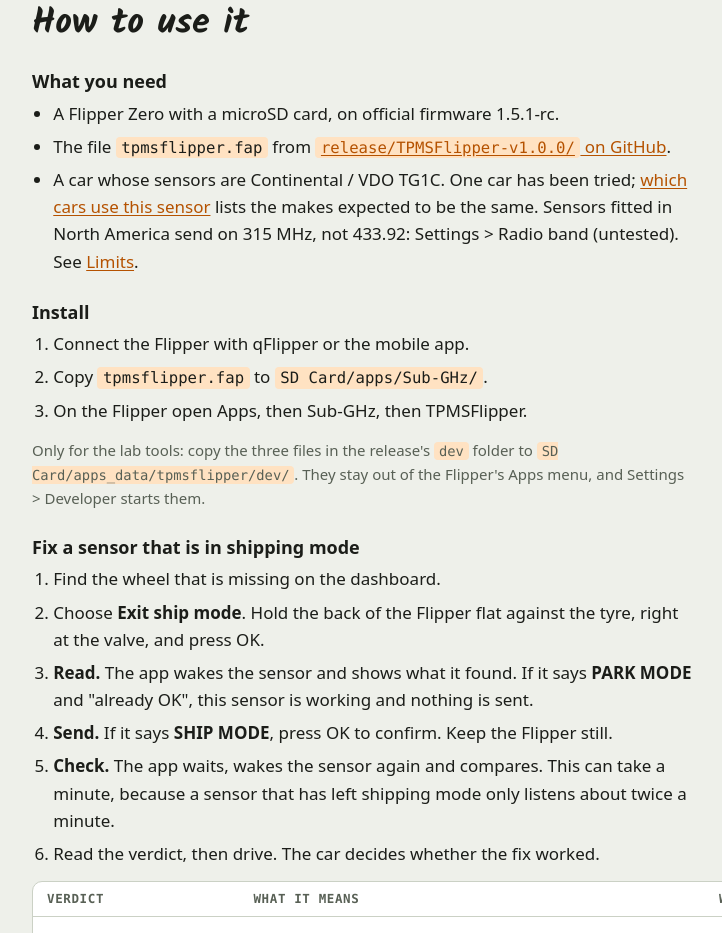
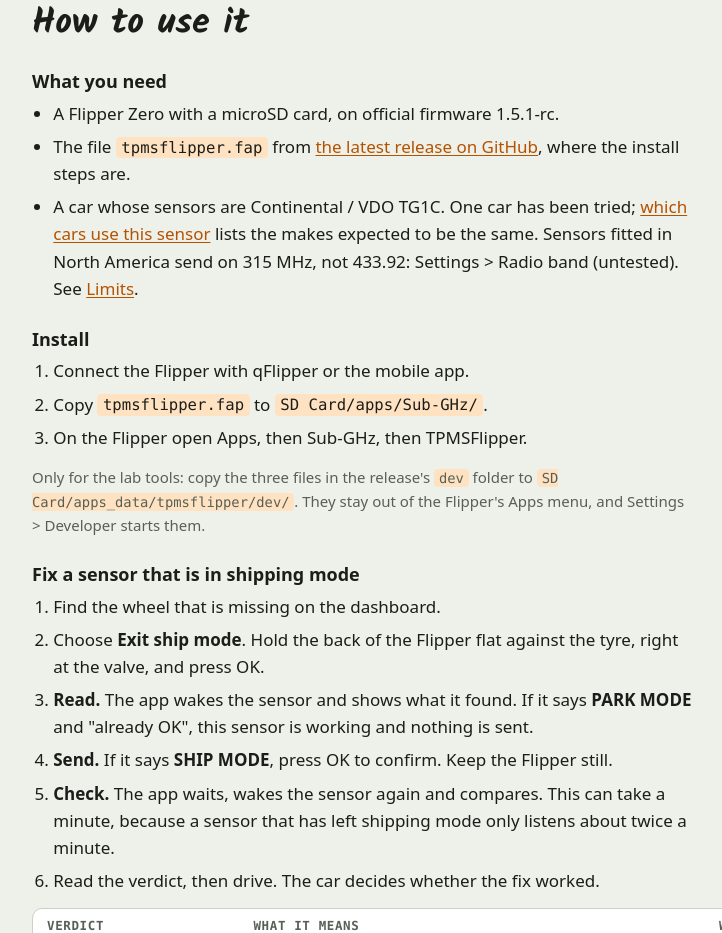
Before and after one commit to jh502/TPMSFlipper, a plain HTML site: page docs/index.html in a window 1280 px wide. Shown: the part 7936-8869 px from the top of the page, without its empty margins (124-846 px from the left). Drawn offline with Linux system fonts and the light colour scheme.

Commit message:
Install steps: download from the release, step by step
The README's "What you need" and "Install" now start from the release
download and walk through qFlipper, with the phone and card-reader routes
and what "Outdated App" means. The guide links to the release too.

Co-Authored-By: Claude Mythos 5.2 <noreply@anthropic.com>

```diff
--- a/docs/index.html
+++ b/docs/index.html
@@ -364,7 +364,7 @@ footer { border-top: 1px solid var(--line); margin-top: 40px; padding-block: 22p
     <h3>What you need</h3>
     <ul>
       <li>A Flipper Zero with a microSD card, on official firmware 1.5.1-rc.</li>
-      <li>The file <code>tpmsflipper.fap</code> from <a href="https://github.com/jh502/TPMSFlipper/tree/main/release/TPMSFlipper-v1.0.0"><code>release/TPMSFlipper-v1.0.0/</code> on GitHub</a>.</li>
+      <li>The file <code>tpmsflipper.fap</code> from <a href="https://github.com/jh502/TPMSFlipper/releases/latest">the latest release on GitHub</a>, where the install steps are.</li>
       <li>A car whose sensors are Continental / VDO TG1C. One car has been tried; <a href="https://github.com/jh502/TPMSFlipper/blob/main/docs/CARS.md">which cars use this sensor</a> lists the makes expected to be the same. Sensors fitted in North America send on 315 MHz, not 433.92: Settings &gt; Radio band (untested). See <a href="#limits">Limits</a>.</li>
     </ul>
     <h3>Install</h3>
```
Also changed, not shown: 1 other file.
